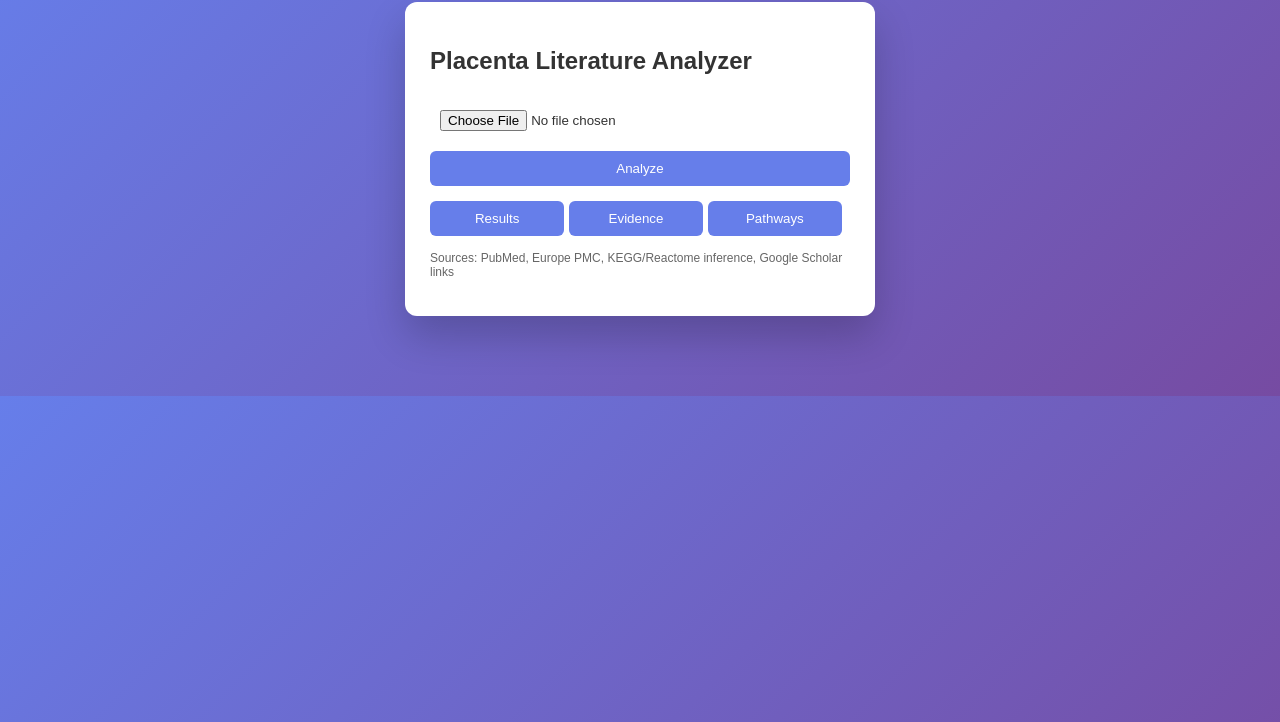
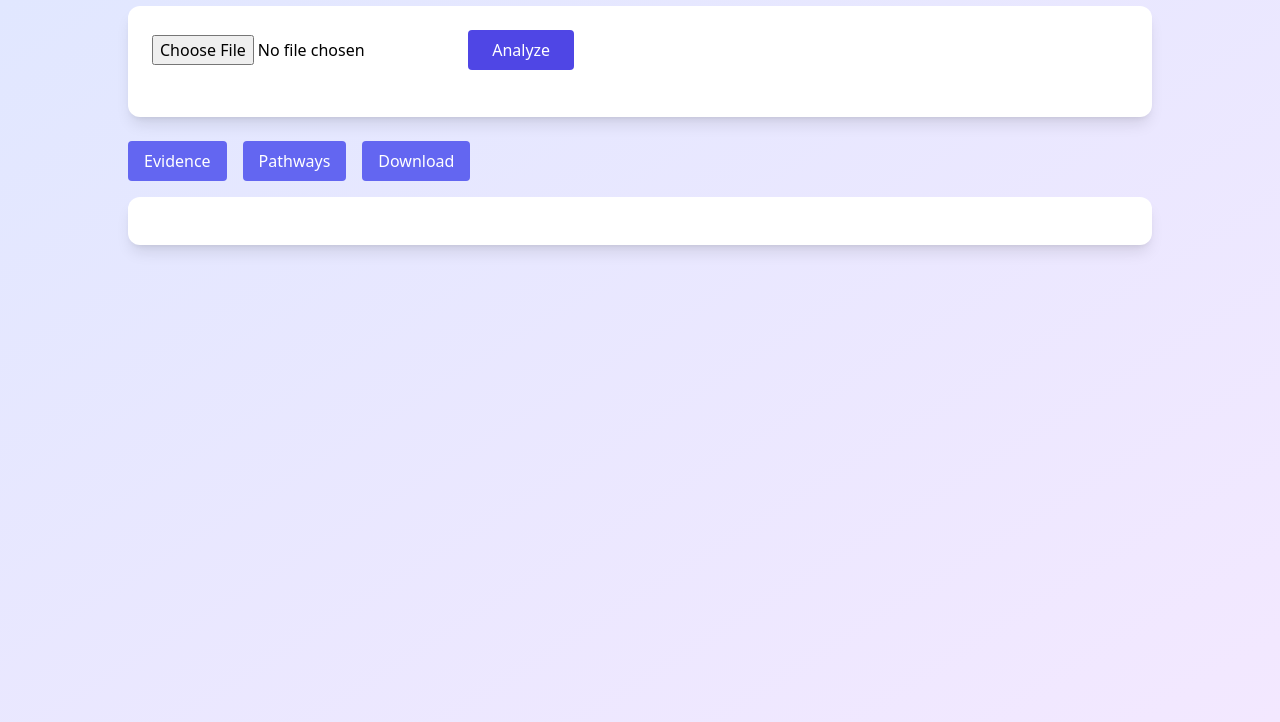
Before and after one commit to soukth/placenta-metabolite-app, a plain HTML site: page templates/index.html in a window 1280 px wide. Shown: the part 78-800 px from the top of the page. Drawn offline with nearby package versions, Linux system fonts and the light colour scheme.

Commit message:
Add files via upload

```diff
--- a/templates/index.html
+++ b/templates/index.html
@@ -1,27 +1,120 @@
 <!DOCTYPE html>
-<html>
+<html lang="en">
 <head>
-    <title>Placenta Evidence Analyzer</title>
-    <link rel="stylesheet" href="/static/style.css">
+<meta charset="UTF-8">
+<title>Placenta Metabolite Analyzer</title>
+
+<script src="https://cdn.tailwindcss.com"></script>
+
+<style>
+.fade {
+  animation: fadeIn 0.4s ease-in-out;
+}
+@keyframes fadeIn {
+  from {opacity: 0; transform: translateY(5px);}
+  to {opacity: 1; transform: translateY(0);}
+}
+</style>
 </head>
-<body>
-<div class="card">
-    <h2>Placenta Literature Analyzer</h2>
 
-    <form action="/upload" method="post" enctype="multipart/form-data">
-        <input type="file" name="file" required>
-        <button type="submit">Analyze</button>
-    </form>
+<body class="bg-gradient-to-br from-indigo-100 to-purple-100 min-h-screen p-6">
 
-    <div class="tabs">
-        <button>Results</button>
-        <button>Evidence</button>
-        <button>Pathways</button>
-    </div>
+<div class="max-w-5xl mx-auto">
 
-    <p class="note">
-        Sources: PubMed, Europe PMC, KEGG/Reactome inference, Google Scholar links
-    </p>
+  <h1 class="text-3xl font-bold text-center text-indigo-700 mb-6">
+    Placenta Metabolite Evidence Analyzer
+  </h1>
+
+  <!-- Upload Card -->
+  <div class="bg-white rounded-xl shadow-lg p-6 mb-6">
+    <input type="file" id="fileInput" class="mb-4">
+    <button onclick="analyze()" class="bg-indigo-600 text-white px-6 py-2 rounded hover:bg-indigo-700">
+      Analyze
+    </button>
+    <p id="status" class="mt-3 text-sm text-gray-600"></p>
+  </div>
+
+  <!-- Tabs -->
+  <div class="flex space-x-4 mb-4">
+    <button onclick="loadEvidence()" class="tab-btn">Evidence</button>
+    <button onclick="loadPathways()" class="tab-btn">Pathways</button>
+    <button onclick="download()" class="tab-btn bg-green-600 text-white">Download</button>
+  </div>
+
+  <!-- Results -->
+  <div id="results" class="bg-white rounded-xl shadow-lg p-6 fade"></div>
+
 </div>
+
+<script>
+let JOB_ID = null;
+
+document.querySelectorAll('.tab-btn').forEach(btn => {
+  btn.classList.add(
+    "px-4","py-2","rounded","bg-indigo-500","text-white","hover:bg-indigo-600"
+  );
+});
+
+function analyze() {
+  const file = document.getElementById("fileInput").files[0];
+  if (!file) return alert("Upload an Excel file");
+
+  const formData = new FormData();
+  formData.append("file", file);
+
+  document.getElementById("status").innerText = "Analyzing…";
+
+  fetch("/analyze", { method: "POST", body: formData })
+    .then(r => r.json())
+    .then(data => {
+      JOB_ID = data.job_id;
+      document.getElementById("status").innerText = "Analysis complete ✔";
+    });
+}
+
+function loadEvidence() {
+  if (!JOB_ID) return alert("Run analysis first");
+
+  fetch(`/evidence/${JOB_ID}`)
+    .then(r => r.json())
+    .then(data => renderTable(data));
+}
+
+function loadPathways() {
+  if (!JOB_ID) return alert("Run analysis first");
+
+  fetch(`/pathways/${JOB_ID}`)
+    .then(r => r.json())
+    .then(data => renderTable(data));
+}
+
+function download() {
+  if (!JOB_ID) return alert("Run analysis first");
+  window.location = `/download/${JOB_ID}`;
+}
+
+function renderTable(rows) {
+  if (rows.length === 0) return;
+
+  let html = "<table class='w-full border'>";
+  html += "<tr class='bg-indigo-100'>";
+  Object.keys(rows[0]).forEach(k => {
+    html += `<th class='p-2 border'>${k}</th>`;
+  });
+  html += "</tr>";
+
+  rows.forEach(r => {
+    html += "<tr>";
+    Object.values(r).forEach(v => {
+      html += `<td class='p-2 border text-sm'>${v}</td>`;
+    });
+    html += "</tr>";
+  });
+
+  html += "</table>";
+  document.getElementById("results").innerHTML = html;
+}
+</script>
+
 </body>
 </html>
```
